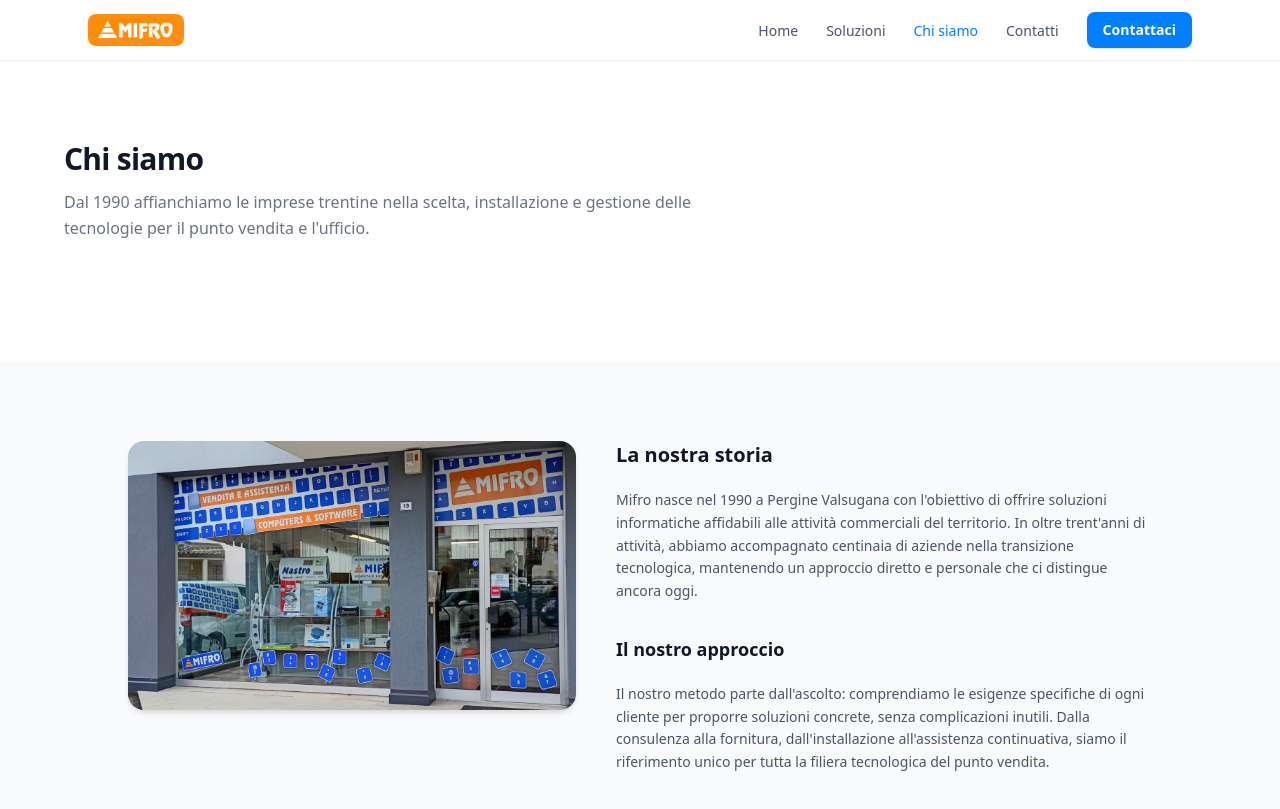
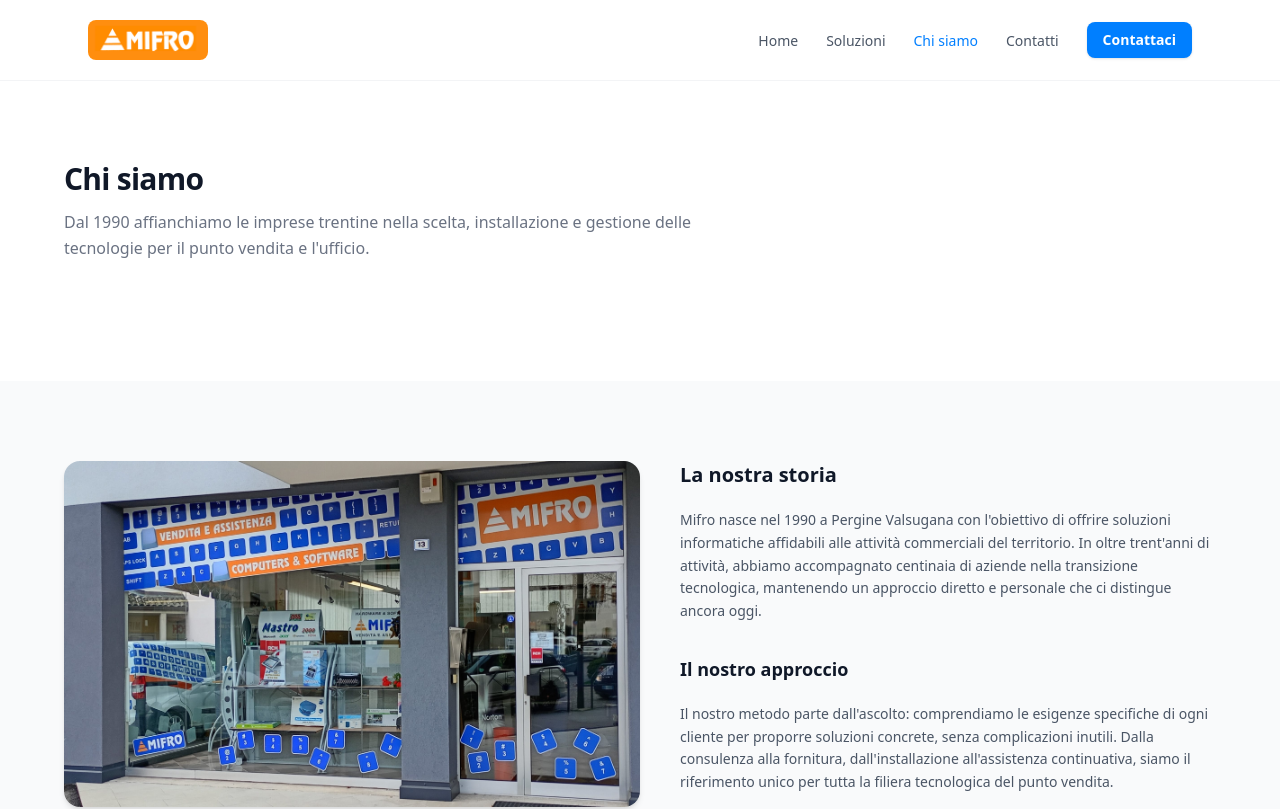
Before and after one commit to DavideMichelon10/mifro, a Next.js app: page /chi-siamo in a window 1280 px wide. Shown: the top 809 px of the page. Built offline with nearby package versions, Linux system fonts and the light colour scheme.

Commit message:
Aggiungi modifiche

```diff
--- a/src/app/(site)/chi-siamo/page.tsx
+++ b/src/app/(site)/chi-siamo/page.tsx
@@ -8,6 +8,7 @@ import Section, { SectionHeader } from "@/components/Section";
 export const metadata: Metadata = {
   title: siteConfig.seo.chiSiamo.title,
   description: siteConfig.seo.chiSiamo.description,
+  alternates: { canonical: "/chi-siamo" },
   openGraph: {
     title: siteConfig.seo.chiSiamo.title,
     description: siteConfig.seo.chiSiamo.description,
@@ -26,13 +27,13 @@ export default function ChiSiamoPage() {
 
       {/* ── Storia ────────────────────────────────────── */}
       <Section gray>
-        <div className="mx-auto max-w-5xl flex flex-col gap-10 md:flex-row md:items-start">
-          <div className="flex-shrink-0 md:w-[28rem]">
+        <div className="flex flex-col gap-10 md:flex-row md:items-start">
+          <div className="flex-shrink-0 md:w-[36rem]">
             <Image
               src="/images/chi_siamo.jpg"
               alt="Team Mifro"
-              width={448}
-              height={560}
+              width={576}
+              height={720}
               className="w-full rounded-2xl object-cover shadow-md"
             />
           </div>
--- a/src/app/(site)/contatti/page.tsx
+++ b/src/app/(site)/contatti/page.tsx
@@ -7,6 +7,7 @@ import ContactForm from "@/components/ContactForm";
 export const metadata: Metadata = {
   title: siteConfig.seo.contatti.title,
   description: siteConfig.seo.contatti.description,
+  alternates: { canonical: "/contatti" },
   openGraph: {
     title: siteConfig.seo.contatti.title,
     description: siteConfig.seo.contatti.description,
--- a/src/app/(site)/soluzioni/page.tsx
+++ b/src/app/(site)/soluzioni/page.tsx
@@ -10,6 +10,7 @@ import ScrollReveal from "@/components/ScrollReveal";
 export const metadata: Metadata = {
   title: siteConfig.seo.soluzioni.title,
   description: siteConfig.seo.soluzioni.description,
+  alternates: { canonical: "/soluzioni" },
   openGraph: {
     title: siteConfig.seo.soluzioni.title,
     description: siteConfig.seo.soluzioni.description,
--- a/src/app/layout.tsx
+++ b/src/app/layout.tsx
@@ -13,10 +13,20 @@ export const metadata: Metadata = {
   },
   description: siteConfig.seo.home.description,
   metadataBase: new URL(siteConfig.url),
+  alternates: {
+    canonical: "/",
+  },
   openGraph: {
     type: "website",
     locale: "it_IT",
     siteName: siteConfig.name,
+    title: siteConfig.seo.home.title,
+    description: siteConfig.seo.home.description,
+    // og:image – aggiungere immagine 1200×630 e decommentare:
+    // images: [{ url: "/images/og-image.jpg", width: 1200, height: 630 }],
+  },
+  twitter: {
+    card: "summary_large_image",
     title: siteConfig.seo.home.title,
     description: siteConfig.seo.home.description,
   },
--- /dev/null
+++ b/src/app/robots.ts
@@ -0,0 +1,12 @@
+import type { MetadataRoute } from "next";
+import { siteConfig } from "@/content/site";
+
+export default function robots(): MetadataRoute.Robots {
+  return {
+    rules: {
+      userAgent: "*",
+      allow: "/",
+    },
+    sitemap: `${siteConfig.url}/sitemap.xml`,
+  };
+}
--- /dev/null
+++ b/src/app/sitemap.ts
@@ -0,0 +1,34 @@
+import type { MetadataRoute } from "next";
+import { siteConfig } from "@/content/site";
+
+export default function sitemap(): MetadataRoute.Sitemap {
+  const base = siteConfig.url;
+  const now = new Date();
+
+  return [
+    {
+      url: base,
+      lastModified: now,
+      changeFrequency: "monthly",
+      priority: 1,
+    },
+    {
+      url: `${base}/soluzioni`,
+      lastModified: now,
+      changeFrequency: "monthly",
+      priority: 0.9,
+    },
+    {
+      url: `${base}/chi-siamo`,
+      lastModified: now,
+      changeFrequency: "yearly",
+      priority: 0.7,
+    },
+    {
+      url: `${base}/contatti`,
+      lastModified: now,
+      changeFrequency: "yearly",
+      priority: 0.6,
+    },
+  ];
+}
--- a/src/components/JsonLd.tsx
+++ b/src/components/JsonLd.tsx
@@ -6,10 +6,13 @@ export function OrganizationJsonLd() {
     "@type": "LocalBusiness",
     name: siteConfig.name,
     url: siteConfig.url,
+    logo: `${siteConfig.url}/images/logo500x500.png`,
+    image: `${siteConfig.url}/images/logo500x500.png`,
     telephone: siteConfig.contact.phone,
     email: siteConfig.contact.email,
     foundingDate: String(siteConfig.foundedYear),
     description: siteConfig.seo.home.description,
+    sameAs: [siteConfig.contact.facebook],
     address: {
       "@type": "PostalAddress",
       streetAddress: siteConfig.contact.address,
@@ -25,13 +28,13 @@ export function OrganizationJsonLd() {
     openingHoursSpecification: [
       {
         "@type": "OpeningHoursSpecification",
-        dayOfWeek: ["Monday", "Tuesday", "Thursday", "Friday"],
+        dayOfWeek: ["Monday", "Tuesday", "Wednesday", "Thursday", "Friday"],
         opens: "08:00",
         closes: "12:00",
       },
       {
         "@type": "OpeningHoursSpecification",
-        dayOfWeek: ["Monday", "Tuesday", "Thursday", "Friday"],
+        dayOfWeek: ["Monday", "Tuesday", "Wednesday", "Thursday", "Friday"],
         opens: "14:30",
         closes: "18:30",
       },
--- a/src/components/Navbar.tsx
+++ b/src/components/Navbar.tsx
@@ -15,14 +15,14 @@ export default function Navbar() {
   return (
     <header className="sticky top-0 z-50 border-b border-gray-100 bg-white/95 backdrop-blur-sm">
       <nav
-        className="mx-auto flex max-w-6xl items-center justify-between px-4 py-3 sm:px-6"
+        className="mx-auto flex max-w-6xl items-center justify-between px-4 py-5 sm:px-6"
         aria-label="Navigazione principale"
       >
         <Link
           href="/"
           aria-label={`${siteConfig.shortName} – Torna alla home`}
         >
-          <Logo size={32} />
+          <Logo size={40} />
         </Link>
 
         <ul className="hidden items-center gap-1 md:flex">
--- a/src/content/site.ts
+++ b/src/content/site.ts
@@ -35,13 +35,13 @@ export const siteConfig = {
   hours: [
     { days: "Lunedì", time: "08:00 – 12:00 / 14:30 – 18:30" },
     { days: "Martedì", time: "08:00 – 12:00 / 14:30 – 18:30" },
-    { days: "Mercoledì", time: "Chiuso" },
+    { days: "Mercoledì", time: "08:00 – 12:00 / 14:30 – 18:30" },
     { days: "Giovedì", time: "08:00 – 12:00 / 14:30 – 18:30" },
     { days: "Venerdì", time: "08:00 – 12:00 / 14:30 – 18:30" },
     { days: "Sabato", time: "Chiuso" },
     { days: "Domenica", time: "Chiuso" },
   ],
-  hoursShort: "Lun–Mar–Gio–Ven 08:00–12:00 / 14:30–18:30",
+  hoursShort: "Lun–Ven 08:00–12:00 / 14:30–18:30",
 
   /* ── Navigazione ────────────────────────────────────── */
   nav: [
```
